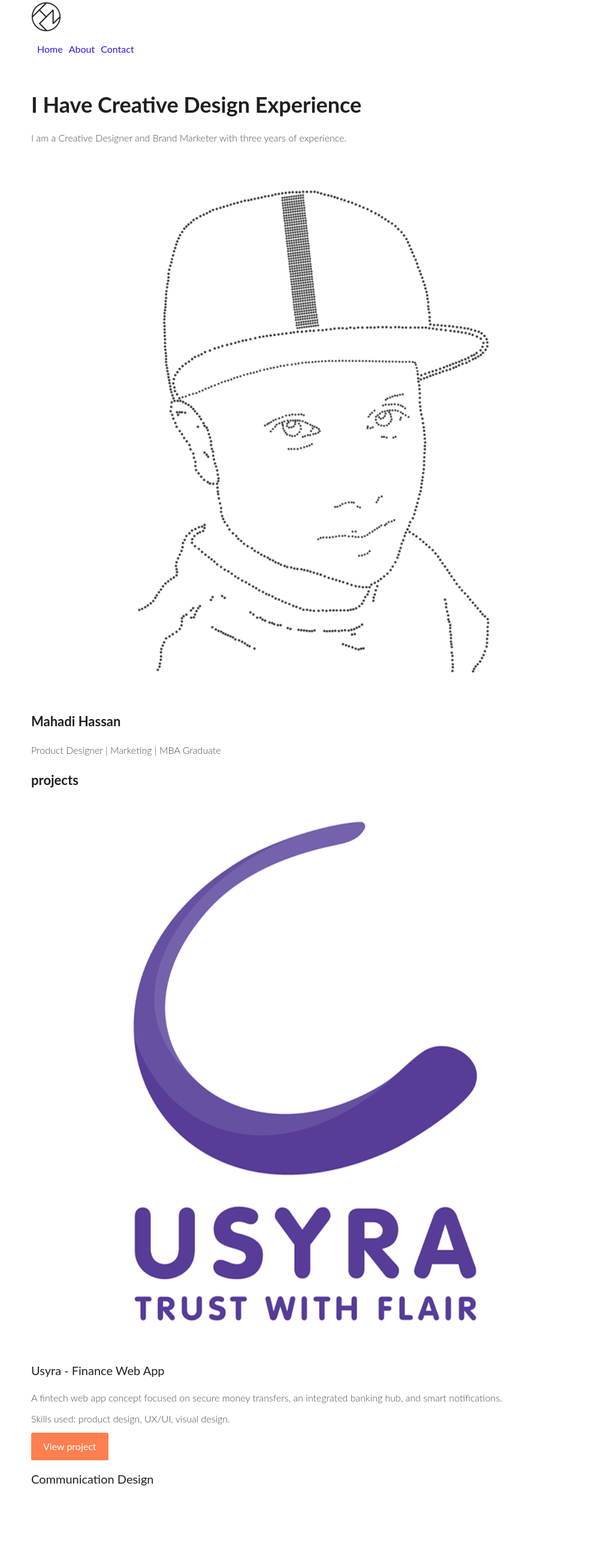
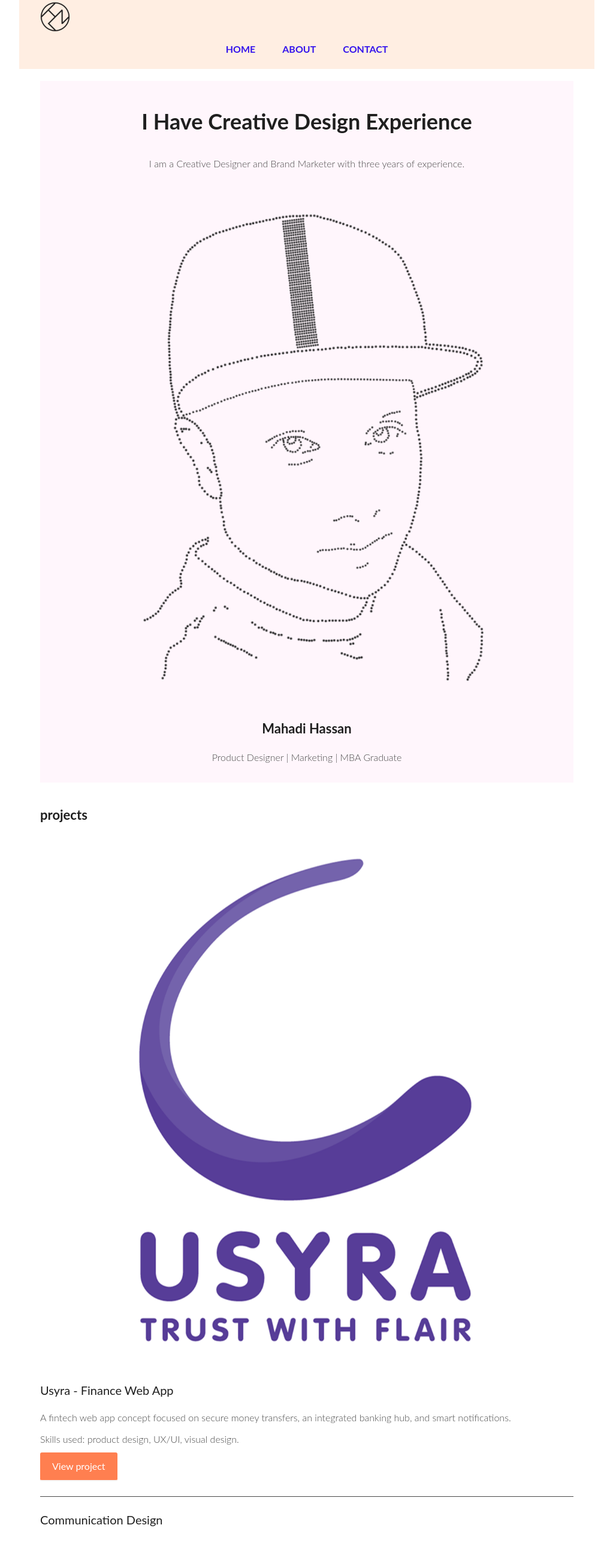
Before and after one commit to officialmhrabbi/Portfolio, a plain HTML site: page index.html in a window 1280 px wide. Shown: the part 17-2600 px from the top of the page at 60% size, without its empty margins (128-1151 px from the left). Drawn offline with nearby package versions, Linux system fonts and the light colour scheme.

Commit message:
added task 1.7 CSS layouts

```diff
--- a/css/style.css
+++ b/css/style.css
@@ -23,6 +23,28 @@ footer {
   margin: 0 auto;
 }
 
+.container {
+  max-width: 960px;
+  margin: 0 auto;
+  padding: 0 15px;
+}
+
+.row {
+  margin: 25px 0;
+  padding-bottom: 25px;
+  border-bottom: 1px solid #4a4a4a;
+}
+
+main h1 {
+  text-align: center;
+}
+main section {
+  margin-bottom: 24px;
+}
+
+main section:first-of-type {
+  text-align: center;
+}
 
 h1,
 h2,
@@ -60,17 +82,24 @@ p {
     font-size: 16px;
 }
 
+header {
+  background-color: #ffeee2;
+  text-align: center;
+}
 
 header nav ul {
   list-style: none;
   padding: 0;
-  margin: 16px 10px 0;
+  margin: 16px 0 0;
   display: flex;
-  gap: 10px;
+  justify-content: center;
+  gap: 15px;
 }
 
 header nav a {
-  font-weight: 400;
+  padding: 0 15px;
+  text-transform: uppercase;
+  font-weight: 700;
 }
 
 .logo{
@@ -85,30 +114,47 @@ img {
 }
 
 
-#hero,
+#hero {
+  background-color: #fff6fc;
+  padding: 20px 0;
+  display: inline-block;
+  width: 100%;
+  text-align: center;
+}
+#hero h1 {
+  margin: 0;
+  padding: 0.67em 0;
+}
+
 #about-hero,
+#project-nav {
+  margin: 10px 0 20px;
+}
+
 #project-main {
   margin-bottom: 24px;
 }
 
-#projects {
-  margin-bottom: 30px;
+#project-preview {
+  margin-bottom: 24px;
 }
+
+#project-preview p {
+  margin-top: 16px;
+}
+
 
 #contact {
   margin-top: 30px;
-  padding-top: 20px;
-  padding-bottom: 20px;
+  padding: 20px 0;
   background-color: #f7f7f7;
+  text-align: center;
 }
-
 
 a {
   color: #3514ec;
   text-decoration: none;
 }
-
-
 
 a:hover,
 a:focus {
@@ -159,9 +205,3 @@ a:active {
   background-color: #ff7f50;
   color: #ffffff;
 }
-
-#about-education ul,
-#about-tools ul {
-  padding-left:20px;
-  margin-top: 0;
-}
--- a/index.html
+++ b/index.html
@@ -17,7 +17,7 @@
 
   <body>
     <header>
-      <div>
+      <div class="container">
         <img src="img/logo.png" alt="Mahadi Hassan personal logo" class="logo">
         <nav>
           <ul>
@@ -30,7 +30,7 @@
     </header>
 
     <main>
-      <div>
+      <div class="container">
         <section id="hero">
           <h1>I Have <span>Creative Design</span> Experience</h1>
           <p>
@@ -53,7 +53,7 @@
 
         <section id="projects">
           <h2>projects</h2>
-          <div>
+          <div class="row">
             <div>
               <picture>
                 <source
@@ -77,7 +77,7 @@
             </div>
           </div>
 
-          <article>
+          <article class="row">
             <h3>Communication Design</h3>
             <picture>
               <source
@@ -91,7 +91,7 @@
             <a href="#" class="button">Read more</a>
           </article>
 
-          <article>
+          <article class="row">
             <h3>Game Design</h3>
             <picture>
               <source
@@ -105,7 +105,7 @@
             <a href="#" class="button">Read more</a>
           </article>
 
-          <article>
+          <article class="row">
             <h3>Graphic Design</h3>
             <picture>
               <source
@@ -123,7 +123,7 @@
     </main>
 
     <footer id="contact">
-      <div>
+      <div class="container">
         <h2>Get in Touch</h2>
         <p>
           Do you like my work and want to discuss opportunities? Please get in
```
Also changed, not shown: about.html (+3 -3 lines), usyra.html (+14 -14 lines).
